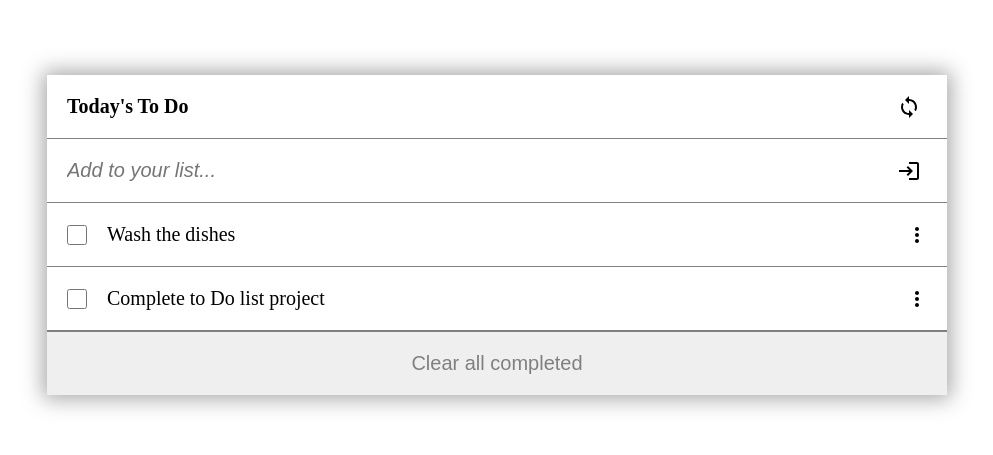
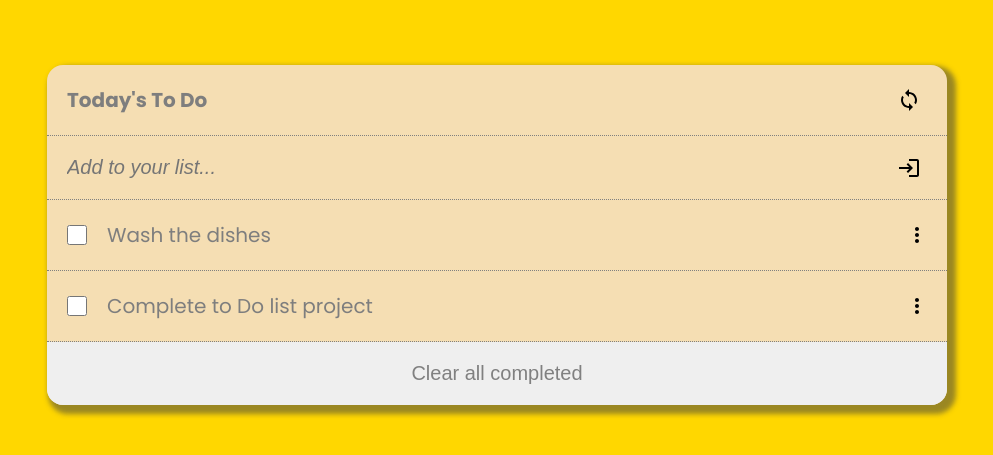
Before and after one commit to Hope1226/To-Do-List, a website built with webpack: page src/index.html in a window 1280 px wide. Shown: the part 165-620 px from the top of the page, without its empty margins (143-1136 px from the left). Built offline with nearby package versions, Linux system fonts and the light colour scheme.

Commit message:
Add final style

```diff
--- a/src/style.css
+++ b/src/style.css
@@ -1,7 +1,11 @@
+@import url('https://fonts.googleapis.com/css2?family=Poppins:ital,wght@0,100;0,200;0,300;0,400;0,500;0,600;0,700;0,800;0,900;1,100;1,200;1,300;1,400;1,500;1,600;1,700;1,800;1,900&display=swap');
+
 html {
   -webkit-box-sizing: border-box;
   -moz-box-sizing: border-box;
   box-sizing: border-box;
+  font-family: 'Poppins', sans-serif;
+  color: #7e7e7e;
 }
 
 *,
@@ -16,6 +20,7 @@ html {
 }
 
 body {
+  background: gold;
   height: 100vh;
   display: flex;
   justify-content: center;
@@ -29,14 +34,22 @@ body {
   grid-template-columns: 1fr;
   grid-template-rows: repeat(4, auto);
   border: none;
-  box-shadow: 0 0 20px 4px #a8a8a8;
+  box-shadow: 5px 5px 5px 4px #41414187;
   justify-content: start;
+  background: wheat;
+  border-radius: 16px;
+}
+
+.todo-container button {
+  border: none;
+  border-bottom-left-radius: 16px;
+  border-bottom-right-radius: 16px;
 }
 
 .todo-container .item {
   padding: 20px;
   border: none;
-  border-bottom: 1px solid grey;
+  border-bottom: 1px dotted grey;
 }
 
 .todo-container .taskContainer {
@@ -51,9 +64,13 @@ body {
   grid-gap: 20px;
   align-items: center;
   background: url(./more-icon.svg) 98% 50% no-repeat;
-  border-bottom: 1px solid grey;
+  border-bottom: 1px dotted grey;
   padding: 20px;
   transition: all 1s;
+}
+
+.todo-container .taskContainer .task:last-child {
+  border-bottom: none;
 }
 
 .todo-container .taskContainer .checkbox {
@@ -72,10 +89,11 @@ body {
 .todo-container input {
   font-style: italic;
   background: url(./enter-icon.svg) 97% 50% no-repeat;
+  color: #a8a8a8;
 }
 
 .todo-container input:focus {
-  color: #e4772e;
+  color: #000;
   outline: none;
 }
 
@@ -84,6 +102,5 @@ body {
 }
 
 .todo-container .taskContainer .checked {
-  background-color: #a8a8a8;
-  color: #fff;
+  text-decoration: line-through;
 }
```
